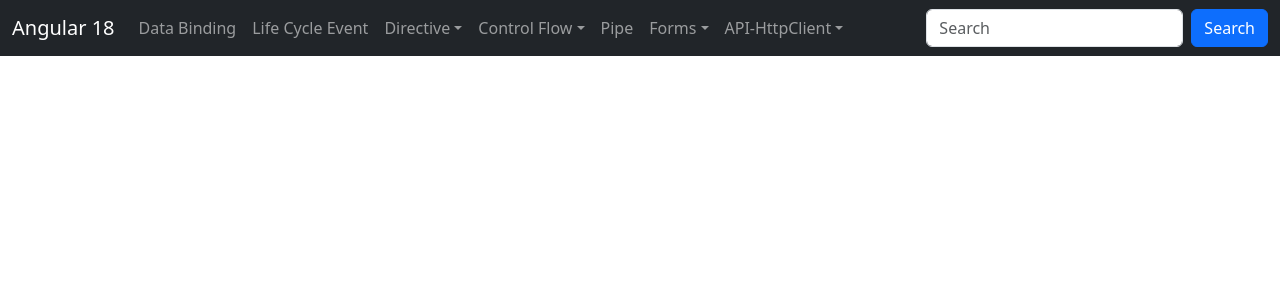
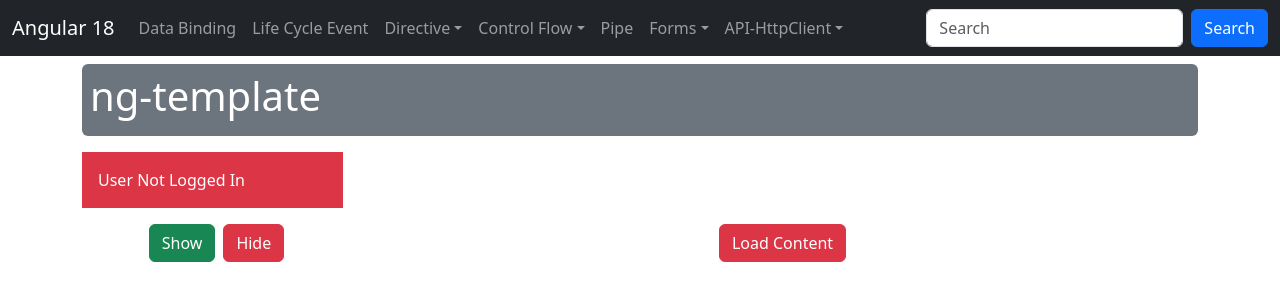
Before and after one commit to sanketbelkhede/angular_18, an Angular app: page /ng-template in a window 1280 px wide. Before the commit this address led to /. Shown: the top 300 px of the page. Built offline with nearby package versions, Linux system fonts and the light colour scheme.

Commit message:
ng-template

```diff
--- a/src/app/app.component.html
+++ b/src/app/app.component.html
@@ -64,6 +64,7 @@
           <ul class="dropdown-menu">
             <li><a class="dropdown-item" routerLink="structural-directive">Structural Directive</a></li>
             <li><a class="dropdown-item" routerLink="attribute-directive">Attribute Directive</a></li>
+            <li><a class="dropdown-item" routerLink="ng-template">ng-template</a></li>
           </ul>
         </li>
         <li class="nav-item dropdown">
--- a/src/app/app.routes.ts
+++ b/src/app/app.routes.ts
@@ -13,6 +13,7 @@
 import {GetAPIComponent} from "./components/apiIntigration/get-api/get-api.component";
 import {PostAPIComponent} from "./components/apiIntigration/post-api/post-api.component";
 import {LifecycleEventComponent} from "./components/lifecycle-event/lifecycle-event.component";
+import {NgtemplateComponent} from "./components/ngtemplate/ngtemplate.component";
 
 export const routes: Routes = [
   {
@@ -70,5 +71,9 @@
   {
     path: 'life-cycle',
     component: LifecycleEventComponent
+  },
+  {
+    path: 'ng-template',
+    component: NgtemplateComponent
   }
 ];
--- /dev/null
+++ b/src/app/components/ngtemplate/ngtemplate.component.html
@@ -0,0 +1,36 @@
+<div class="mt-2 p-2 bg-secondary text-white rounded">
+  <h1>ng-template</h1>
+</div>
+<div class="row pt-3">
+  <div class="col-3">
+    <div class="bg-primary p-3 text-white" *ngIf="isUserLoggedIn; else notLoggedIn">
+      {{ loggedInUserName }}
+    </div>
+    <ng-template #notLoggedIn>
+      <div class="bg-danger p-3 text-white">
+        <span>User Not Logged In</span>
+      </div>
+    </ng-template>
+  </div>
+  <div class="col-4">
+    <ng-template #dynamicTemp>
+      <p>Hi From Dynamic Template</p>
+    </ng-template>
+  </div>
+  <div class="col-4">
+    <div #dynamicContainer>
+    </div>
+  </div>
+</div>
+<div class="row pt-3">
+  <div class="col-3 text-center">
+    <button class="btn btn-success mx-2" (click)="show()">Show</button>
+    <button class="btn btn-danger" (click)="hide()">Hide</button>
+  </div>
+  <div class="col-3 text-center">
+
+  </div>
+  <div class="col-3 text-center">
+    <button class="btn btn-danger" (click)="loadTemplate()">Load Content</button>
+  </div>
+</div>
--- /dev/null
+++ b/src/app/components/ngtemplate/ngtemplate.component.ts
@@ -0,0 +1,32 @@
+import {Component, TemplateRef, ViewChild, ViewContainerRef} from '@angular/core';
+import {NgIf} from "@angular/common";
+
+@Component({
+  selector: 'app-ngtemplate',
+  standalone: true,
+  imports: [
+    NgIf
+  ],
+  templateUrl: './ngtemplate.component.html',
+  styleUrl: './ngtemplate.component.css'
+})
+export class NgtemplateComponent {
+  isUserLoggedIn: boolean = false;
+  loggedInUserName: string = "Sanket";
+
+  show() {
+    this.isUserLoggedIn = true;
+  }
+
+  hide(){
+    this.isUserLoggedIn = false;
+  }
+
+  @ViewChild('dynamicTemp') dynaTemplate: TemplateRef<any> | undefined;
+  @ViewChild('dynamicContainer', {read: ViewContainerRef}) dynaContainer: ViewContainerRef | undefined;
+  loadTemplate() {
+    if(this.dynaTemplate) {
+      this.dynaContainer?.createEmbeddedView(this.dynaTemplate);
+    }
+  }
+}
```
Also changed, not shown: src/app/components/ngtemplate/ngtemplate.component.css (added), 1 other file (tests, documents, lock files or other folders).
